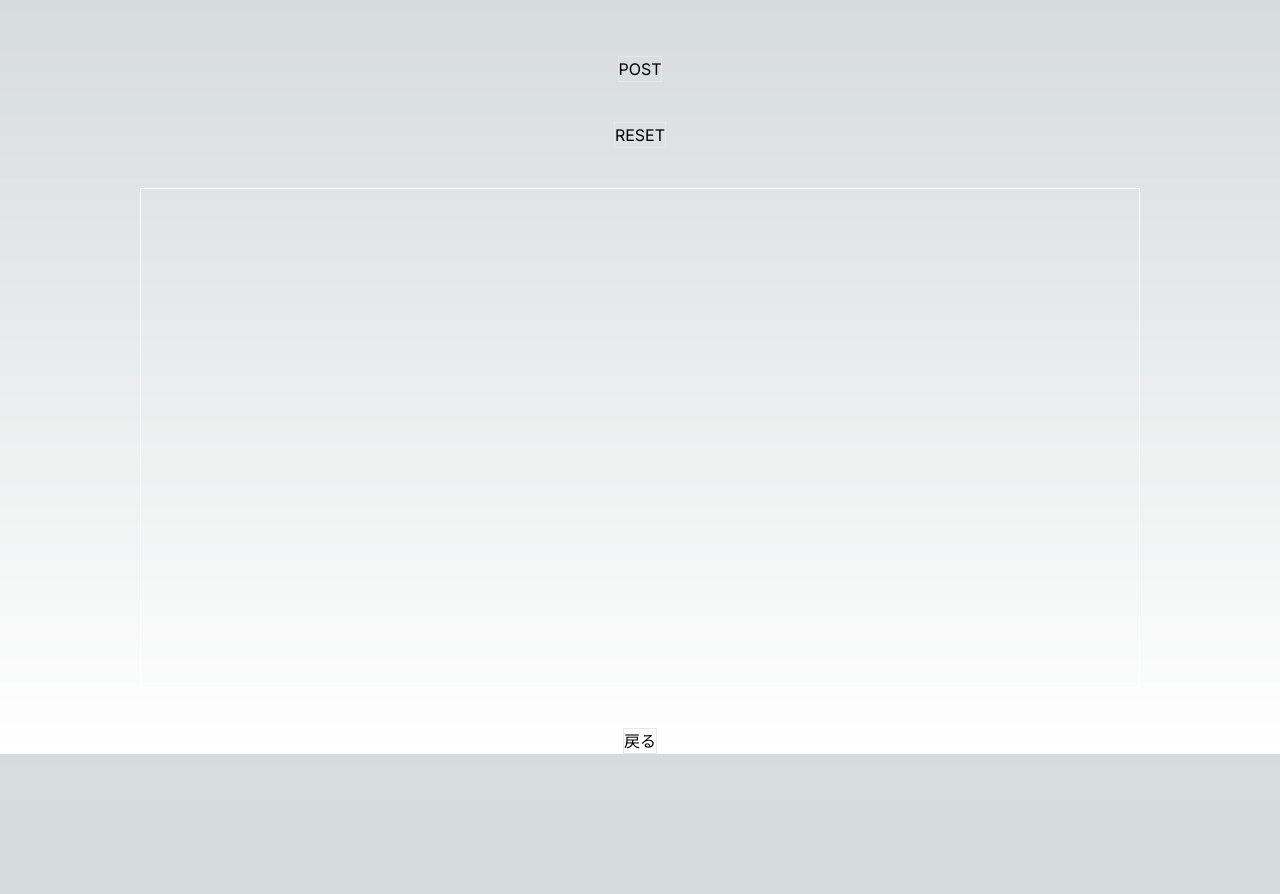
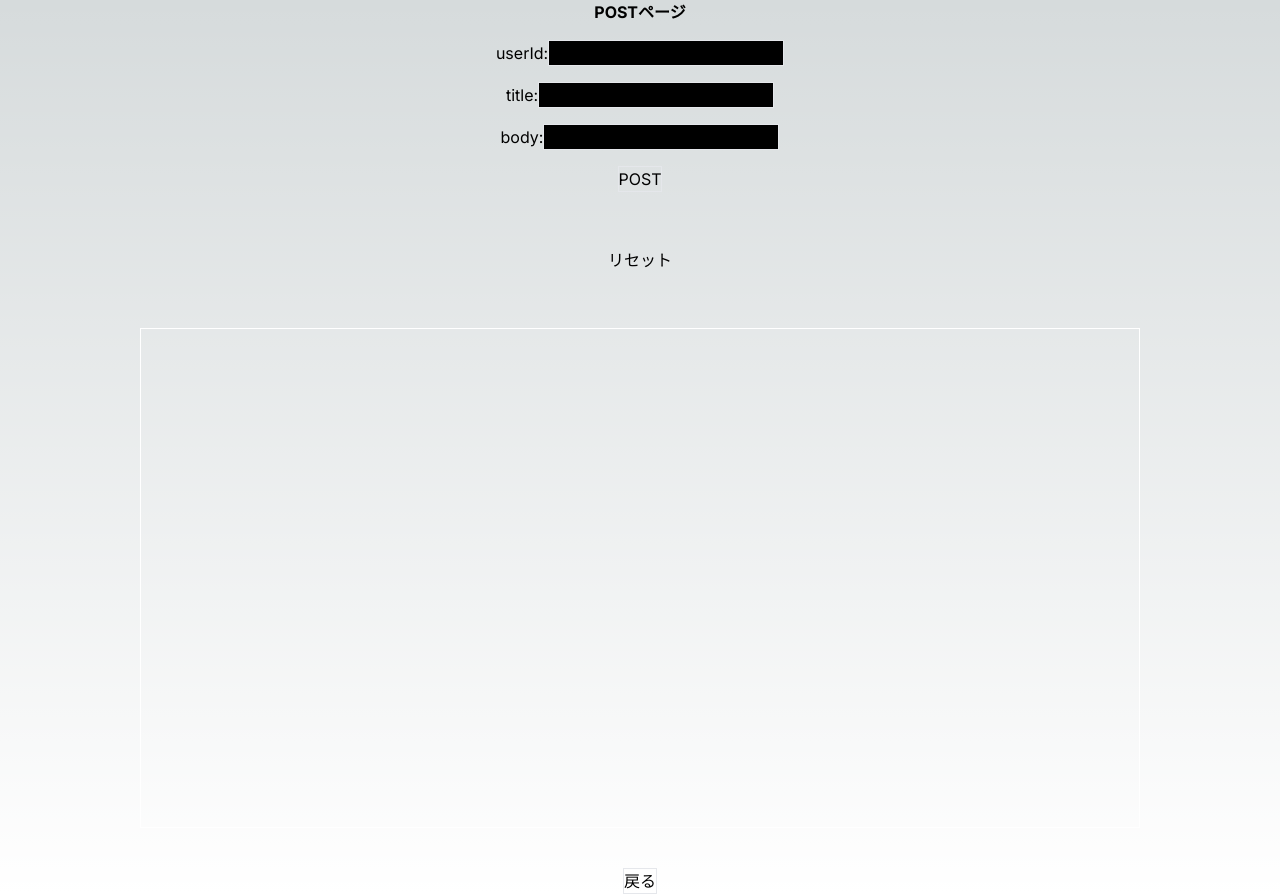
Before and after one commit to shimishimizu/fetch-practice, a Next.js app: page /fetch/post in a window 1280 px wide. Before the commit the page ends 800 px from the top, so only its background shows below. Built offline with nearby package versions, Linux system fonts and the light colour scheme.

Commit message:
fetch POSTページを修正

```diff
--- a/app/fetch/post/page.tsx
+++ b/app/fetch/post/page.tsx
@@ -1,37 +1,40 @@
 "use client";
 import Button from "@/_components/Button";
-import { POST_END_POINT } from "@/_constants/endpoint";
+import DataArea from "@/_components/DataArea";
+import PageHeading from "@/_components/PageHeading";
+import { GET_END_POINT, POST_END_POINT } from "@/_constants/endpoint";
+import { PostType } from "@/_types/types";
 import Link from "next/link";
 import { useState } from "react";
 
 const Post = () => {
-  type postsTypes = {
-    id: number;
-    userId: number;
-    title: string;
-    body: string;
-  };
-
-  const [results, setResults] = useState<Array<postsTypes>>([]);
+  const [results, setResults] = useState<Array<PostType>>([]);
+  // const [results, setResults] = useState<PostType[]>([]);
+  const [userId, setUserId] = useState("0");
+  const [title, setTitle] = useState("");
+  const [body, setBody] = useState("");
 
   const param = {
     method: "POST",
     body: JSON.stringify({
-      userId: 1,
-      title: "test title",
-      body: "test body",
+      userId: userId,
+      title: title,
+      body: body,
     }),
     header: {
       "Content-type": "application/json; charaset=UTF-8",
     },
   };
-  // ダミーなので実際にPOSTはされない
-  const postData = () => {
+
+  const postData = (e: any) => {
+    e.preventDefault();
+
     fetch(POST_END_POINT, param)
       .then((res) => res.json())
       .then((json) => {
         console.log("json", json);
-        fetch(`${POST_END_POINT}`)
+        resetInputs();
+        fetch(`${GET_END_POINT}`)
           .then((res) => res.json())
           .then((json) => setResults(json))
           .catch((e) => alert(e.message));
@@ -39,30 +42,68 @@ const Post = () => {
       .catch((e) => alert(e.message));
   };
 
-  const resetData = () => {
+  const resetData = (e: any) => {
+    e.preventDefault();
     setResults([]);
+  };
+
+  const resetInputs = () => {
+    setUserId("");
+    setTitle("");
+    setBody("");
   };
 
   console.log(results);
 
   return (
     <>
-      <div className="pt-14 mb-10 flex justify-center items-center gap-4">
-        <Button label="POST" clickHandler={postData} />
-      </div>
-      <div className="mb-10 flex justify-center items-center gap-4">
-        <Button label="RESET" clickHandler={resetData} />
-      </div>
-      <ul className="border border-white h-[500px] w-[1000px] mx-auto p-3 overflow-scroll">
-        {results.map((item, index) => (
-          <li key={index} className="border-b border-white">
-            <p>{item.id}</p>
-            <p>{item.userId}</p>
-            <p>{item.title}</p>
-            <p>{item.body}</p>
-          </li>
-        ))}
-      </ul>
+      <PageHeading title="POSTページ" />
+      <form onSubmit={(e) => postData(e)}>
+        <div className="flex flex-col items-center gap-4 my-4">
+          <div>
+            <label htmlFor="userId">userId:</label>
+            <input
+              type="number"
+              name="userId"
+              id="userId"
+              className="bg-black border"
+              value={userId}
+              onChange={(e) => setUserId(e.target.value)}
+            />
+          </div>
+          <div>
+            <label htmlFor="title">title:</label>
+            <input
+              type="text"
+              name="title"
+              id="title"
+              className="bg-black border"
+              value={title}
+              onChange={(e) => setTitle(e.target.value)}
+            />
+          </div>
+          <div>
+            <label htmlFor="body">body:</label>
+            <input
+              type="text"
+              name="body"
+              id="body"
+              className="bg-black border"
+              value={body}
+              onChange={(e) => setBody(e.target.value)}
+            />
+          </div>
+          <div className="mb-10 flex justify-center items-center gap-4">
+            <Button label="POST" />
+          </div>
+          <div className="mb-10 flex justify-center items-center gap-4">
+            <button onClick={(e) => resetData(e)}>リセット</button>
+          </div>
+        </div>
+      </form>
+
+      <DataArea results={results} />
+
       <div className="mt-10 flex justify-center items-center gap-4">
         <Link href={"/"}>
           <Button label="戻る" />
```
